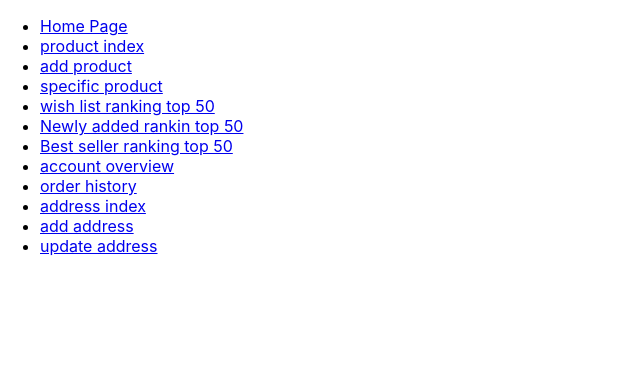
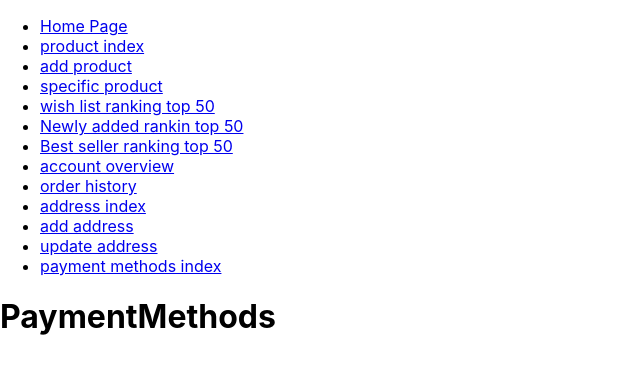
Before and after one commit to XX989tmx/amazon_clone_clientside, a React (Create React App) app: page /account/your-payments/payment-methods in a window 1280 px wide. Shown: the top 374 px of the page, without its empty margins (0-640 px from the left). Built offline with nearby package versions, Linux system fonts and the light colour scheme.

Commit message:
adds payment method page

```diff
--- a/src/App.js
+++ b/src/App.js
@@ -19,6 +19,7 @@ import OrderHistory from "./accounts/order-history/pages/OrderHistory";
 import Addresses from "./accounts/addresses/pages/Addresses";
 import NewAddress from "./accounts/addresses/pages/NewAddress";
 import UpdateAddress from "./accounts/addresses/pages/UpdateAddress";
+import PaymentMethods from "./accounts/payments/payment-methods/pages/PaymentMethods";
 
 function App() {
   let routes;
@@ -105,6 +106,11 @@ function App() {
       <Route path="/account/addresses/update" exact>
         <UpdateAddress />
       </Route>
+
+      {/* your-payments */}
+      <Route path="/account/your-payments/payment-methods" exact>
+        <PaymentMethods />
+      </Route>
     </Switch>
   );
 
@@ -159,6 +165,12 @@ function App() {
               <li>
                 <Link to={"/account/addresses/update"}>update address</Link>
               </li>
+              <li>
+                <Link to={"/account/your-payments/payment-methods"}>
+                  {" "}
+                  payment methods index
+                </Link>
+              </li>
             </ul>
           </nav>
         </div>
--- /dev/null
+++ b/src/accounts/payments/payment-methods/pages/PaymentMethods.js
@@ -0,0 +1,11 @@
+import React from 'react';
+
+const PaymentMethods = () => {
+    return (
+      <div>
+        <h1>PaymentMethods</h1>
+      </div>
+    );
+}
+
+export default PaymentMethods;
```
